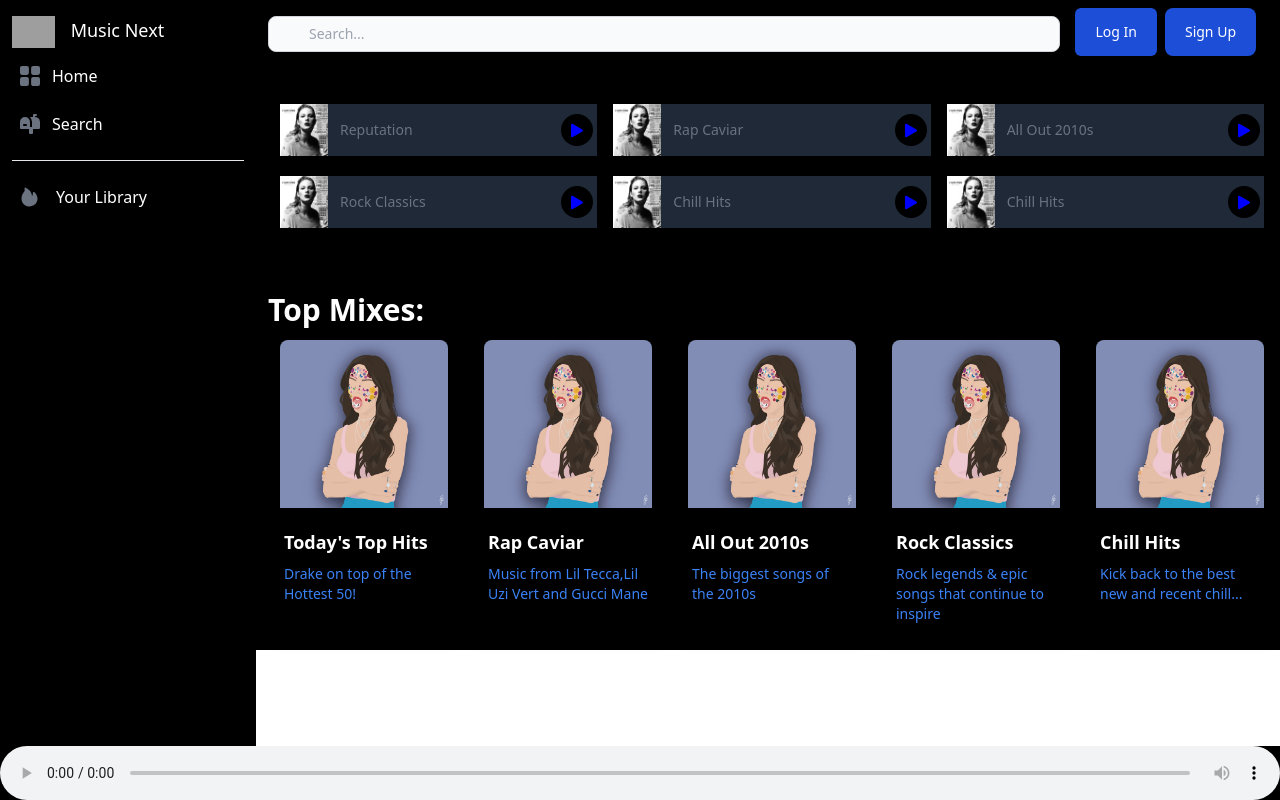
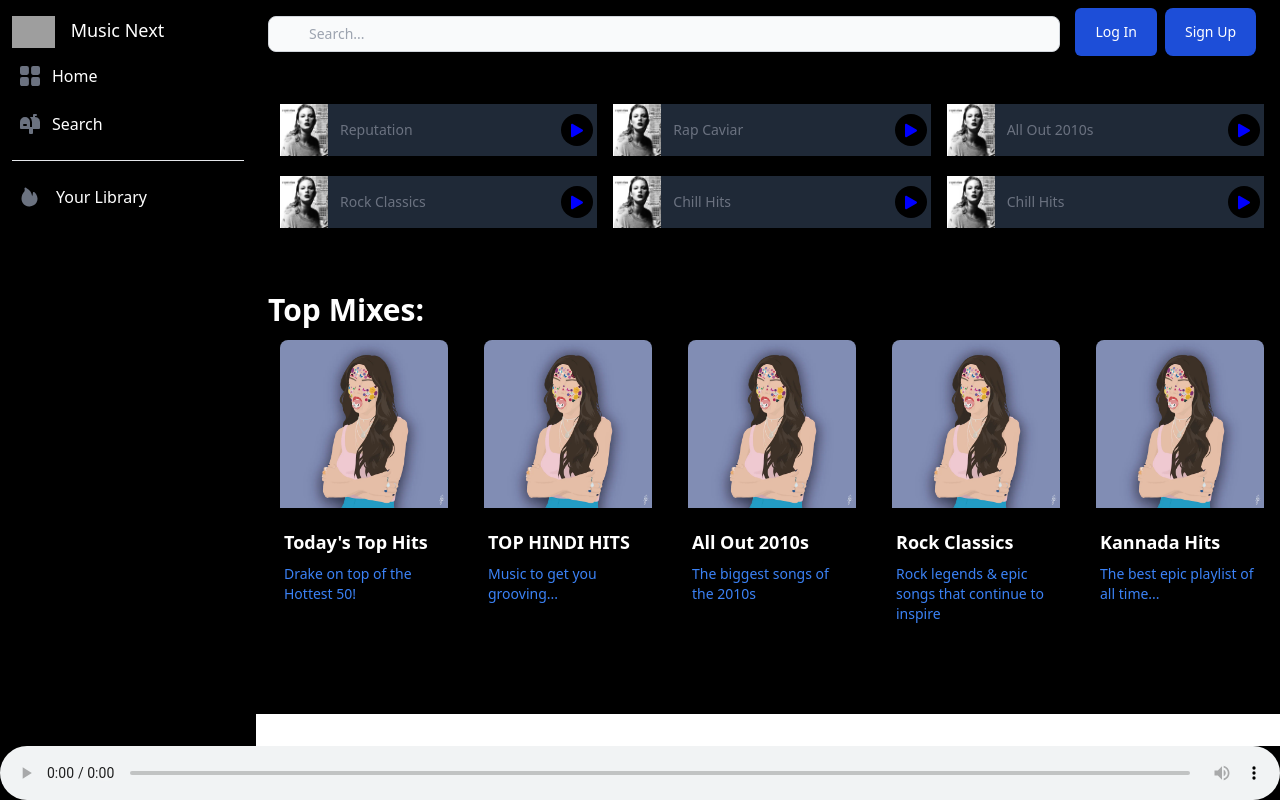
Before and after one commit to vishva7/MusicApp, a React (Create React App) app: page /explore in a window 1280 px wide. Built offline with nearby package versions, Linux system fonts and the light colour scheme; grey boxes are pictures that could not be loaded.

Commit message:
modified

```diff
--- a/src/routes/explore.js
+++ b/src/routes/explore.js
@@ -26,9 +26,9 @@
       img: "/album1.webp",
     },
     {
-      title: "Rap Caviar",
+      title: "TOP HINDI HITS",
       body: "Peeta",
-      author: "Music from Lil Tecca,Lil Uzi Vert and Gucci Mane",
+      author: "Music to get you grooving...",
       id: 2,
       img: "/album1.webp",
     },
@@ -47,9 +47,9 @@
       img: "/album1.webp",
     },
     {
-      title: "Chill Hits",
+      title: "Kannada Hits",
       body: "Viona",
-      author: "Kick back to the best new and recent chill...",
+      author: "The best epic playlist of all time...",
       id: 4,
       img: "/album1.webp",
     },
@@ -64,7 +64,7 @@
       </div>
 
       <div className="pt-12">
-        <div className="text-white pb-4 text-3xl">
+        <div className="text-white pb-20 text-3xl">
           <p>
             <b>Top Mixes:</b>
           </p>
--- a/src/routes/loginpage.js
+++ b/src/routes/loginpage.js
@@ -116,7 +116,7 @@
 
           {/* <div className ="mt-4 mb-4 m-40 p-20 relative"> */}
           <form className="mt-0">
-            <div className="ml-28 pl-14 mt-3 mb-6">
+            <div className="ml-28 pl-14 mt-3 mb-6 text-white-800">
               <label
                 htmlFor="email"
                 className="block mb-2 text-sm font-medium text-white dark:text-white"
@@ -126,7 +126,7 @@
               <input
                 type="email"
                 id="email"
-                className="bg-[#24292F] border border-gray-300 text-gray-900 text-sm rounded-lg focus:ring-blue-500 focus:border-blue-500 block w-80  p-2.5 dark:bg-gray-700 dark:border-gray-600 dark:placeholder-gray-400 dark:text-white dark:focus:ring-blue-500 dark:focus:border-blue-500"
+                className="bg-[#24292F] border border-gray-300 text-white-900 text-sm rounded-lg focus:ring-blue-500 focus:border-blue-500 block w-80  p-2.5 dark:bg-gray-700 dark:border-gray-600 dark:placeholder-gray-400 dark:text-white dark:focus:ring-blue-500 dark:focus:border-blue-500"
                 placeholder="name@email.com"
                 required
                 onChange={(e) => {
@@ -134,17 +134,17 @@
                 }}
               />
             </div>
-            <div className="ml-28 pl-14 mb-6">
+            <div className="ml-28 pl-14 mb-6 text-white">
               <label
                 htmlFor="password"
-                className="block mb-2 text-sm font-medium text-white dark:text-grey"
+                className="block mb-2 text-sm font-medium text-white dark:text-white"
               >
                 Password
               </label>
               <input
                 type="password"
                 id="password"
-                className="bg-[#24292F] border border-gray-300 text-gray-100 text-sm rounded-lg focus:ring-blue-500 focus:border-blue-500 block w-80 p-2.5 dark:bg-gray-700 dark:border-gray-600 dark:placeholder-gray-400 dark:text-white dark:focus:ring-blue-500 dark:focus:border-blue-500"
+                className="bg-[#24292F] border border-gray-300 text-white-100 text-sm rounded-lg focus:ring-blue-500 focus:border-blue-500 block w-80 p-2.5 bg-gray-700 dark:border-gray-600 dark:placeholder-gray-400 text-white dark:focus:ring-blue-500 focus:border-blue-500"
                 placeholder="Password"
                 required
                 onChange={(e) => {
```
